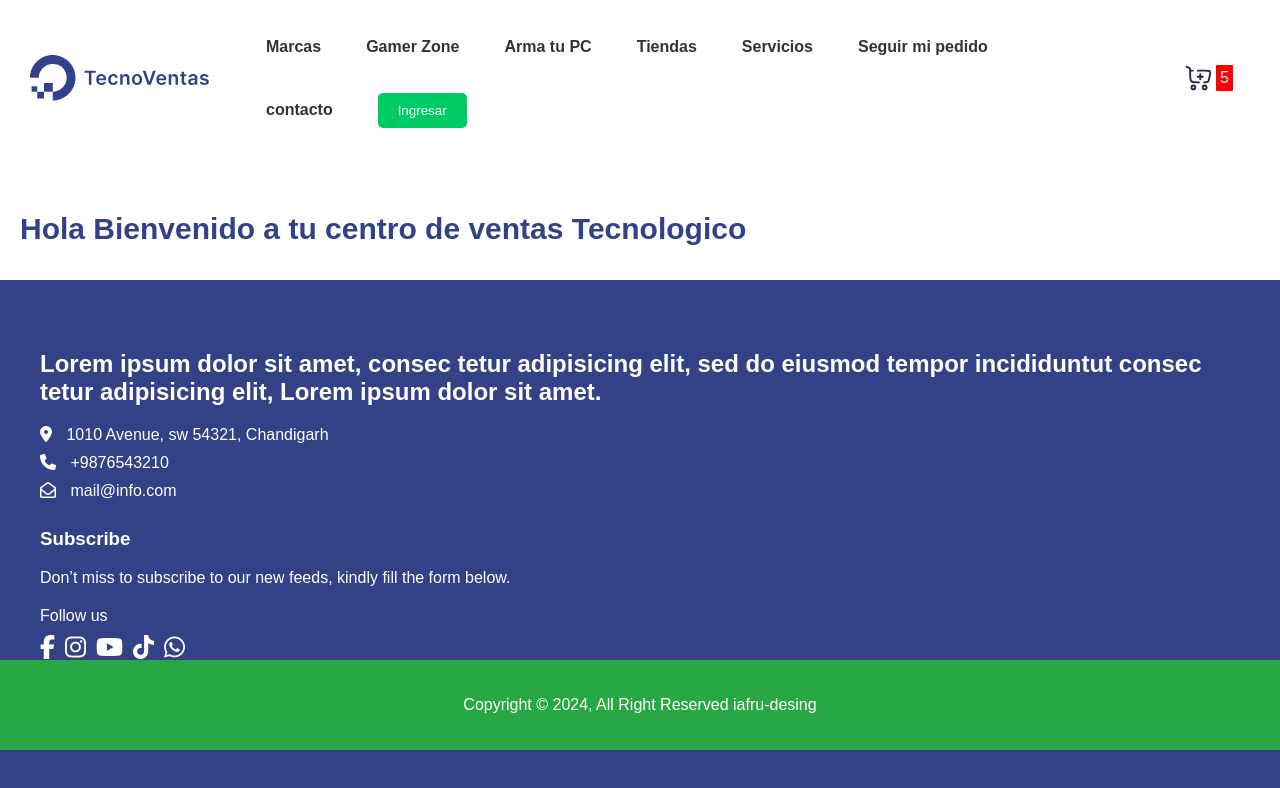
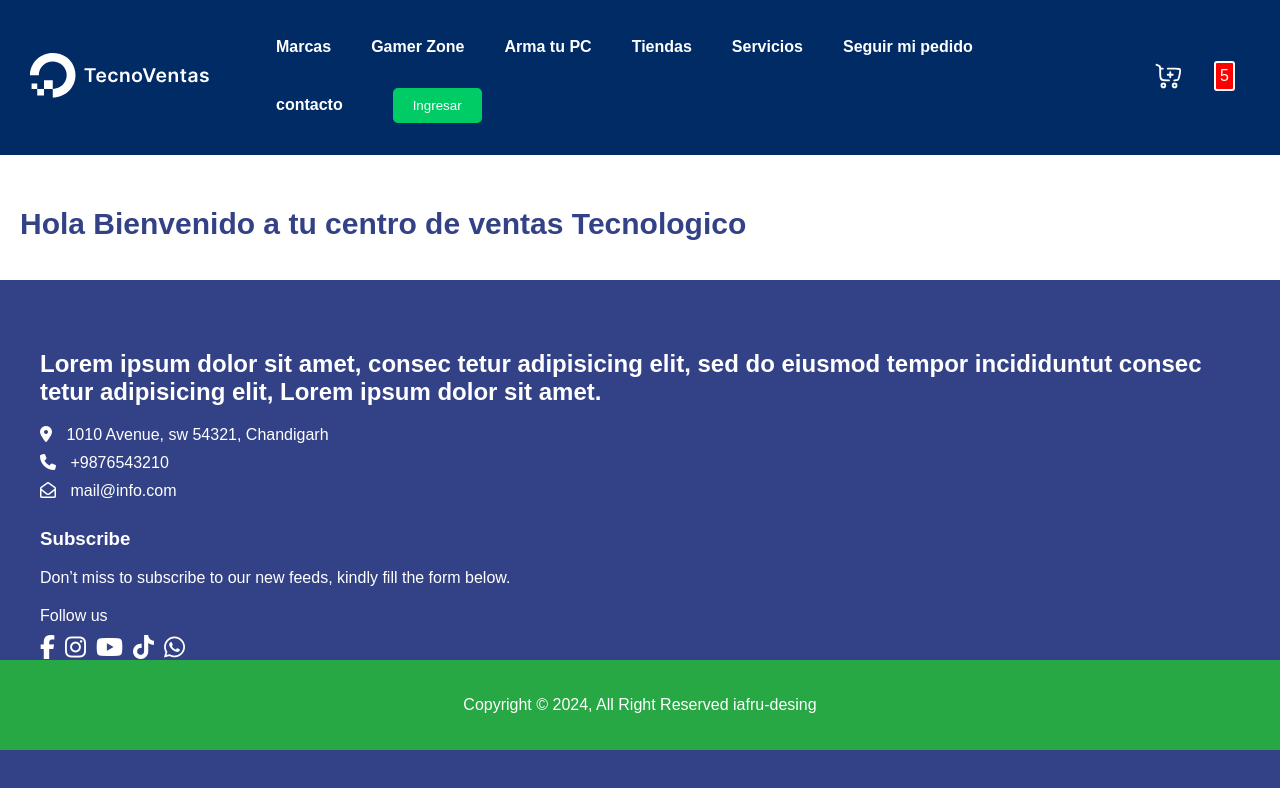
Before and after one commit to ianfr93/preentrega-01-ian-faundez-rubio, a React (Vite) app: page / in a window 1280 px wide. Shown: the top 788 px of the page. Built offline with nearby package versions, Linux system fonts and the light colour scheme.

Commit message:
nuevos cambios

```diff
--- a/src/components/Brand/Brand.css
+++ b/src/components/Brand/Brand.css
@@ -1,7 +1,15 @@
-
-.brand-logo {
-    width: 180px;
+.brand-container {
+   border-color: transparent;
+    display: flex;
+    align-items: center;
+    padding: 10px;
+    height: 100%;
+    border-radius: 5px;
+    margin-left: 20px;
+  }
+  .brand-logo {
+    width: 100px;
     height: auto;
     margin-top: 0px;
-    margin-left: 30px;
-  }
+    margin-left: 0px;
+}
--- a/src/components/Brand/Brand.jsx
+++ b/src/components/Brand/Brand.jsx
@@ -1,11 +1,10 @@
-// Brand.jsx
 import React from 'react';
-import logo from '../../assets/azul.svg';
+import logo from '../../assets/blanco.svg';
 import './Brand.css';
 
 function Brand() {
   return (
-    <div>
+    <div className="brand-container">
       <a href="/">
         <img src={logo} alt="Logo de Shoppy" className="brand-logo" />
       </a>
--- a/src/components/CartIcon/CartIcon.jsx
+++ b/src/components/CartIcon/CartIcon.jsx
@@ -1,4 +1,6 @@
-function CartIcon( {width, height}) {
+import React from 'react';
+
+function CartIcon({ width, height }) {
   return (
     <svg
       width={width}
@@ -6,32 +8,32 @@ function CartIcon( {width, height}) {
       viewBox="0 0 24 24"
       fill="none"
       xmlns="http://www.w3.org/2000/svg"
-      style={{ marginTop: '0px', marginRight: '50px' }}
-
+      style={{ marginTop: '0px', marginRight: '80px'}}
     >
       <path
         d="M7.5 18C8.32843 18 9 18.6716 9 19.5C9 20.3284 8.32843 21 7.5 21C6.67157 21 6 20.3284 6 19.5C6 18.6716 6.67157 18 7.5 18Z"
-        stroke="#1C274C"
+        stroke="#ffffff"
         strokeWidth="1.5"
       />
       <path
         d="M16.5 18.0001C17.3284 18.0001 18 18.6716 18 19.5001C18 20.3285 17.3284 21.0001 16.5 21.0001C15.6716 21.0001 15 20.3285 15 19.5001C15 18.6716 15.6716 18.0001 16.5 18.0001Z"
-        stroke="#1C274C"
+        stroke="#ffffff"
         strokeWidth="1.5"
       />
       <path
         d="M13 13V11M13 11V9M13 11H15M13 11H11"
-        stroke="#1C274C"
+        stroke="#ffffff"
         strokeWidth="1.5"
         strokeLinecap="round"
       />
       <path
         d="M2 3L2.26121 3.09184C3.5628 3.54945 4.2136 3.77826 4.58584 4.32298C4.95808 4.86771 4.95808 5.59126 4.95808 7.03836V9.76C4.95808 12.7016 5.02132 13.6723 5.88772 14.5862C6.75412 15.5 8.14857 15.5 10.9375 15.5H12M16.2404 15.5C17.8014 15.5 18.5819 15.5 19.1336 15.0504C19.6853 14.6008 19.8429 13.8364 20.158 12.3075L20.6578 9.88275C21.0049 8.14369 21.1784 7.27417 20.7345 6.69708C20.2906 6.12 18.7738 6.12 17.0888 6.12H11.0235M4.95808 6.12H7"
-        stroke="#1C274C"
+        stroke="#ffffff"
         strokeWidth="1.5"
         strokeLinecap="round"
       />
     </svg>
   );
 }
+
 export default CartIcon;
--- a/src/components/CategoryList/CategoryList.css
+++ b/src/components/CategoryList/CategoryList.css
@@ -2,6 +2,7 @@
     display: flex;
     justify-content: space-between;
     align-items: center;
+    background-color:#012B65;
   }
 
   .brand-logo {
@@ -13,7 +14,7 @@
     display: flex;
     flex-wrap: wrap;
     list-style: none;
-    gap: 45px;
+    gap: 40px;
     padding-right: 90px;
     margin-top: 22px;
 
@@ -22,19 +23,16 @@
   .category-list li a {
     text-decoration: none;
     font-weight: 800;
-    color: #333;
+    color: #ffffff;
     transition: all 0.3s;
   }
 
   .category-list li a:hover {
     color: #00cc66;
     transform: scale(1.09);
-    box-shadow: 0 0 10px rgba(13, 1, 47, 0.079);
-    background-color: #f2f2f2;
-    border-radius: 5px;
+    border-bottom: 2px solid #00cc66;
     opacity: 0.9;
   }
-
   .login-button {
     background-color: #00cc66;
     color: #fff;
@@ -44,6 +42,7 @@
     cursor: pointer;
     transition: background-color 0.3s, color 0.3s;
     margin-top: -30px;
+    margin-left: 10px;
   }
 
   .login-button:hover {
--- a/src/components/CategoryListMobile/CategoryListMobile.css
+++ b/src/components/CategoryListMobile/CategoryListMobile.css
@@ -8,21 +8,19 @@
     margin-bottom: 10px;
   }
 
-  .category-list-mobile li a {
+  .category-list li a {
     text-decoration: none;
     font-weight: 800;
-    color: #333;
+    color: #ffffff;
     transition: all 0.3s;
   }
-  .category-list-mobile li a:hover {
+
+  .category-list li a:hover {
     color: #00cc66;
     transform: scale(1.09);
-    box-shadow: 0 0 10px rgba(13, 1, 47, 0.079);
-    background-color: #f2f2f2;
-    border-radius: 5px;
+    border-bottom: 2px solid #00cc66;
     opacity: 0.9;
-}
-
+  }
   .login-button {
     background-color: #00cc66;
     color: #fff;
```
